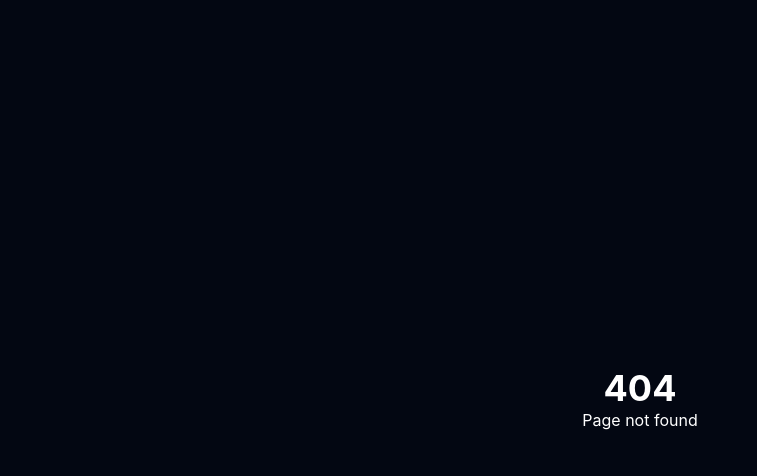
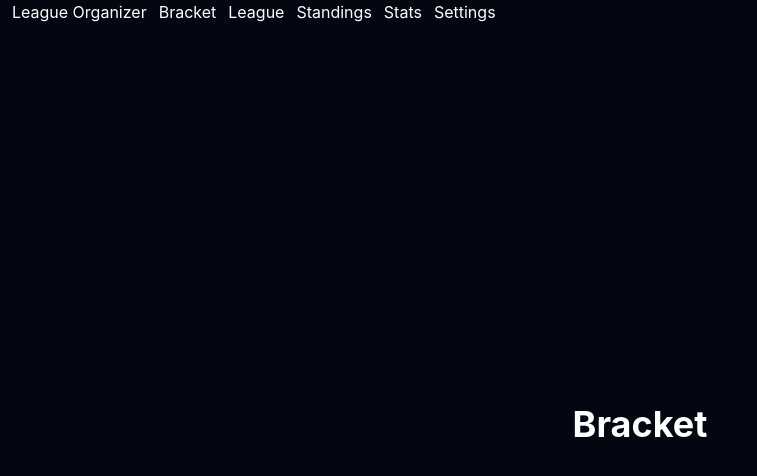
Before and after one commit to effluvialsplurf/LeagueOrganizer, a React (Vite) app in the folder frontend/app/: page /bracket in a window 1280 px wide. Before the commit this address had no page. Shown: the top 476 px of the page, without its empty margins (0-757 px from the left). Built offline with nearby package versions, Linux system fonts and the light colour scheme.

Commit message:
made a bunch of pages

```diff
--- a/frontend/app/src/App.tsx
+++ b/frontend/app/src/App.tsx
@@ -2,6 +2,11 @@ import { BrowserRouter, Routes, Route } from "react-router-dom";
 import Home from "./pages/Home.tsx";
 import Layout from "./Layout.tsx";
 import NotFound from "./NotFound.tsx";
+import Bracket from "./pages/Bracket.tsx";
+import League from "./pages/League.tsx";
+import Settings from "./pages/Settings.tsx";
+import Standings from "./pages/Standings.tsx";
+import Stats from "./pages/Stats.tsx";
 
 export default function App() {
 
@@ -11,11 +16,16 @@ export default function App() {
       <Routes>
         <Route path="/" element={<Layout />}>
           <Route index element={<Home />} />
+          <Route path="bracket" element={<Bracket />} />
+          <Route path="league" element={<League />} />
+          <Route path="standings" element={<Standings />} />
+          <Route path="stats" element={<Stats />} />
+          <Route path="settings" element={<Settings />} />
         </Route>
 
         {/* 404 */}
         <Route path="*" element={<NotFound />} />
       </Routes>
-    </BrowserRouter>
+    </BrowserRouter >
   )
 }
--- a/frontend/app/src/NavBar.tsx
+++ b/frontend/app/src/NavBar.tsx
@@ -7,6 +7,21 @@ export default function NavBar() {
         <Link to="/" className="text-white hover:text-blue-300  ml-3">
           League Organizer
         </Link>
+        <Link to="/bracket" className="text-white hover:text-blue-300 ml-3">
+          Bracket
+        </Link>
+        <Link to="/League" className="text-white hover:text-blue-300 ml-3">
+          League
+        </Link>
+        <Link to="/Standings" className="text-white hover:text-blue-300 ml-3">
+          Standings
+        </Link>
+        <Link to="/Stats" className="text-white hover:text-blue-300 ml-3">
+          Stats
+        </Link>
+        <Link to="/Settings" className="text-white hover:text-blue-300 ml-3">
+          Settings
+        </Link>
       </div>
     </div >
   );
--- /dev/null
+++ b/frontend/app/src/pages/Bracket.tsx
@@ -0,0 +1,7 @@
+export default function Bracket() {
+  return (
+    <div className="flex flex-col items-center justify-center h-screen">
+      <h1 className="text-4xl font-bold text-white">Bracket</h1>
+    </div>
+  );
+}
--- /dev/null
+++ b/frontend/app/src/pages/League.tsx
@@ -0,0 +1,7 @@
+export default function League() {
+  return (
+    <div className="flex flex-col items-center justify-center h-screen">
+      <h1 className="text-4xl font-bold text-white">League</h1>
+    </div>
+  );
+}
--- /dev/null
+++ b/frontend/app/src/pages/Settings.tsx
@@ -0,0 +1,7 @@
+export default function Settings() {
+  return (
+    <div className="flex flex-col items-center justify-center h-screen">
+      <h1 className="text-4xl font-bold text-white">Settings</h1>
+    </div>
+  );
+}
--- /dev/null
+++ b/frontend/app/src/pages/Standings.tsx
@@ -0,0 +1,7 @@
+export default function Standings() {
+  return (
+    <div className="flex flex-col items-center justify-center h-screen">
+      <h1 className="text-4xl font-bold text-white">Standings</h1>
+    </div>
+  );
+}
--- /dev/null
+++ b/frontend/app/src/pages/Stats.tsx
@@ -0,0 +1,7 @@
+export default function Stats() {
+  return (
+    <div className="flex flex-col items-center justify-center h-screen">
+      <h1 className="text-4xl font-bold text-white">Stats</h1>
+    </div>
+  );
+}
```
